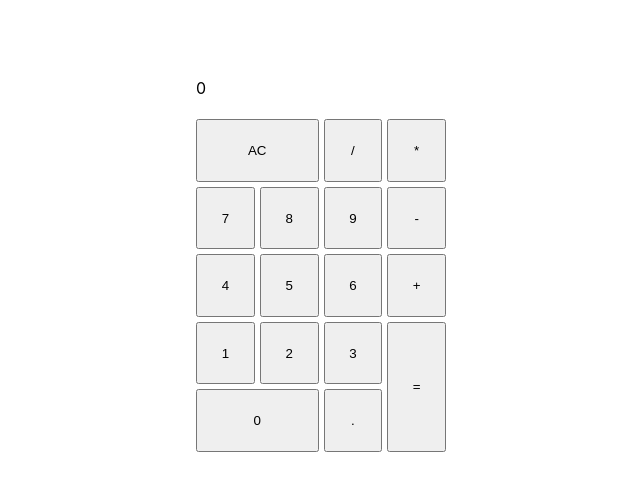
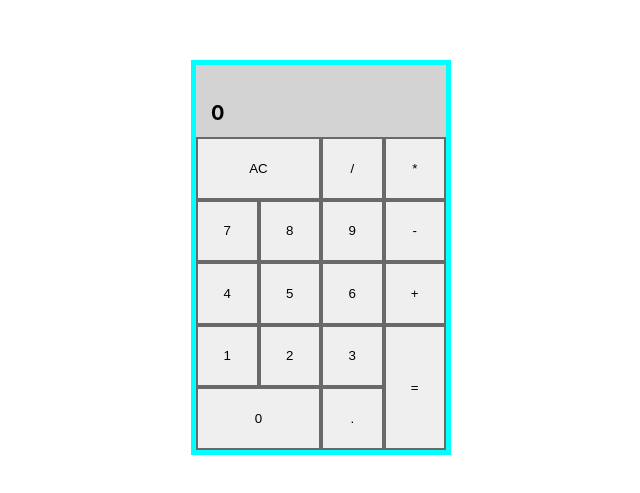
Before and after one commit to Shishwami/javascript-calculator, a React (Create React App) app: page / in a window 1280 px wide. Shown: the part 143-636 px from the top of the page, without its empty margins (319-959 px from the left). Built offline with nearby package versions, Linux system fonts and the light colour scheme.

Commit message:
Update App.css

```diff
--- a/src/App.css
+++ b/src/App.css
@@ -13,19 +13,36 @@
 #calculator {
   display: grid;
   grid-template-columns: repeat(var(--calc-columns), 1fr);
-  gap: 5px;
   width: var(--calc-width);
+  padding: 5px;
+  background-color: aqua;
 }
 
 #calculator .keyBtns {
   min-height: calc(var(--calc-width)/var(--calc-columns));
+  border: 2px solid dimgray;
+}
+
+#calculator .keyBtns:hover {
+  border: 2px solid white;
 }
 
 #calculator #display {
   grid-column: span 4;
+  background-color: lightgrey;
+  padding: 5px;
 }
 
-#calculator #clear, #calculator #zero {
+#calculator #display p {
+  margin: 0;
+  text-indent: 10px;
+  font-size: 20px;
+  font-weight: 700;
+  min-height: calc(var(--calc-width)/var(--calc-columns)/2);
+}
+
+#calculator #clear,
+#calculator #zero {
   grid-column: span 2;
 }
 
```
